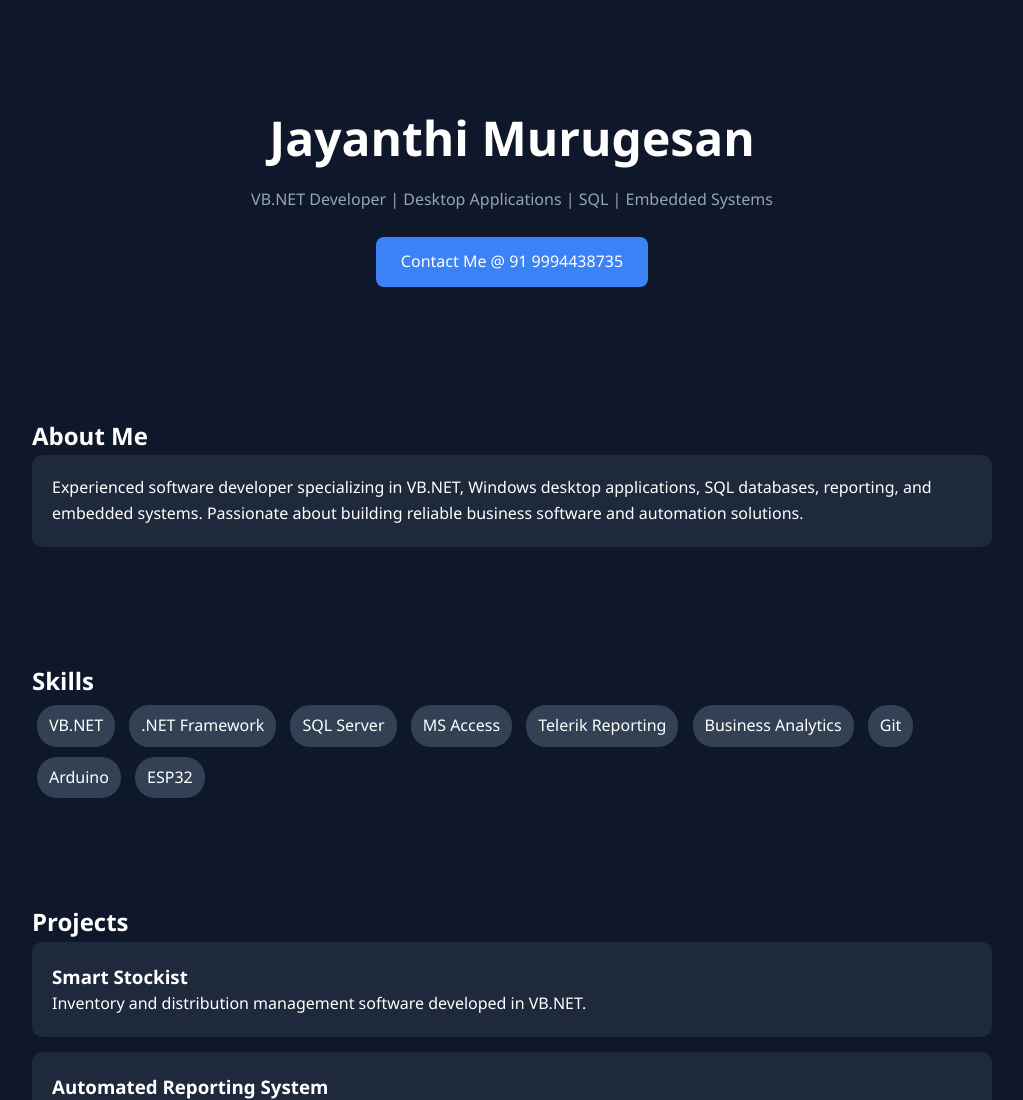
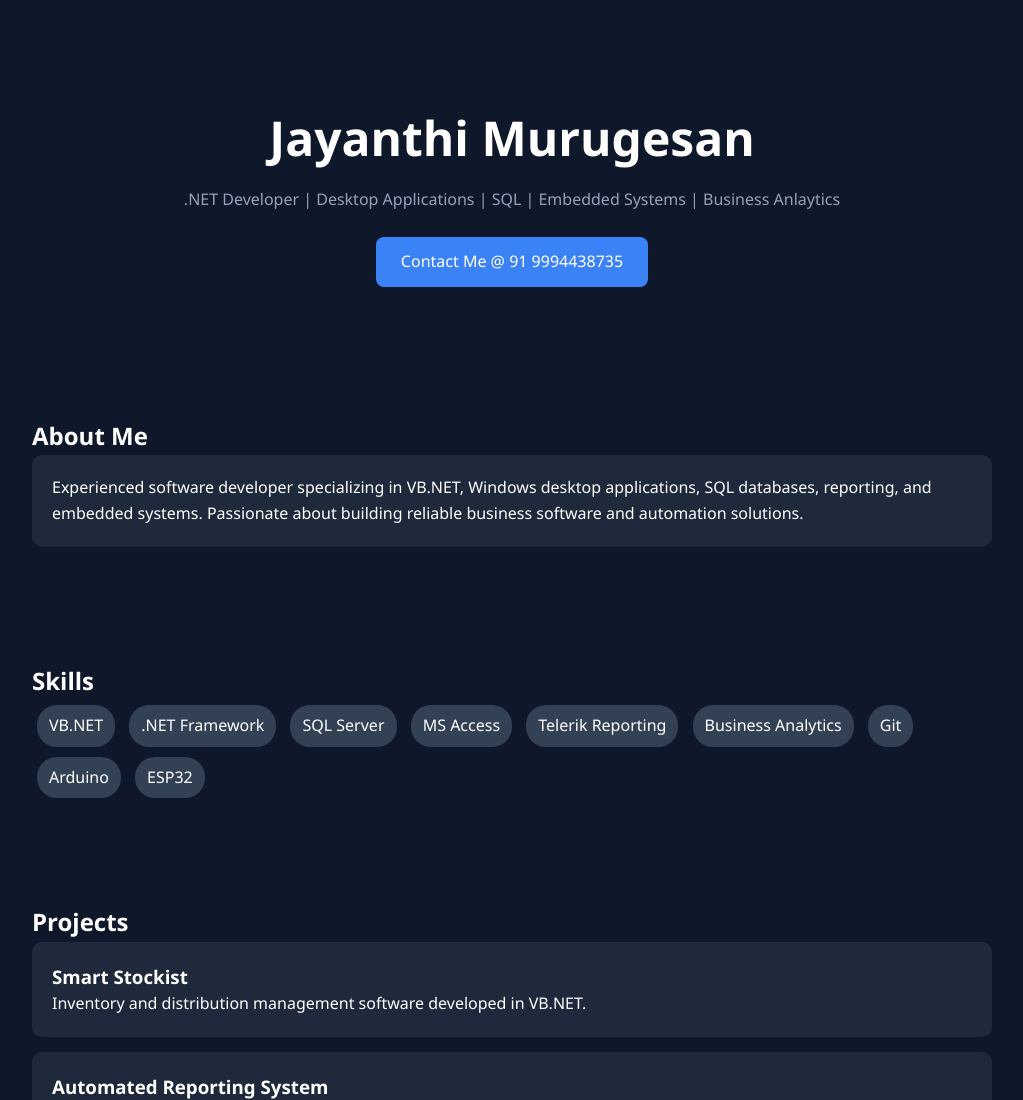
Before and after one commit to jayanthimurugesan/MyPage, a plain HTML site: page index.html in a window 1280 px wide. Shown: the top 1100 px of the page, without its empty margins (128-1151 px from the left). Drawn offline with Linux system fonts and the light colour scheme.

Commit message:
Fix HTML formatting and update content

```diff
--- a/index.html
+++ b/index.html
@@ -83,7 +83,7 @@ footer {
 <header>
     <h1>Jayanthi Murugesan</h1>
     <p class="tagline">
-        VB.NET Developer | Desktop Applications | SQL | Embedded Systems
+        .NET Developer | Desktop Applications | SQL | Embedded Systems | Business Anlaytics
     </p>
 
     <a href="mailto:jayanthimurugesan@gmail.com" class="btn">Contact Me @ 91 9994438735</a>
```
